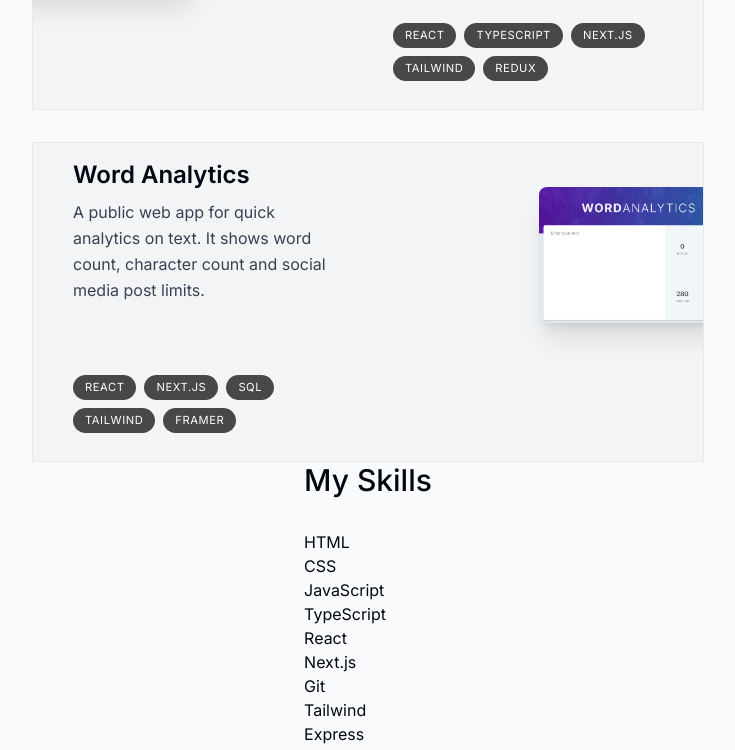
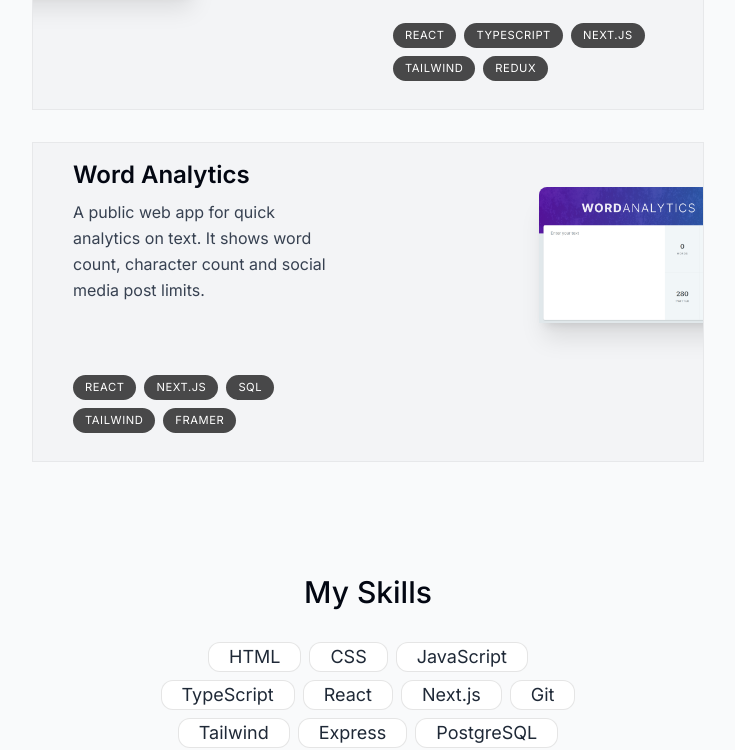
Before and after one commit to istiakmahmud0/my-portfolio, a Next.js app: page / in a window 1280 px wide. Shown: the part 2022-2772 px from the top of the page, without its empty margins (272-1007 px from the left). Built offline with nearby package versions, Linux system fonts and the light colour scheme.

Commit message:
feat: done the skill section

```diff
--- a/components/Projects.tsx
+++ b/components/Projects.tsx
@@ -19,7 +19,7 @@
   // }, [inView, setActiveSection, timeOfLastClick]);
   const { ref } = ueeSectionInView("Projects", 0.5);
   return (
-    <section id="projects" className="scroll-mt-28" ref={ref}>
+    <section id="projects" className="scroll-mt-28 mb-28" ref={ref}>
       <SectionHeading>My Projects</SectionHeading>
       <div>
         {projectsData.map((project, index) => (
--- a/components/skills.tsx
+++ b/components/skills.tsx
@@ -1,14 +1,46 @@
+"use client";
 import React from "react";
 import SectionHeading from "./SectionHeading";
 import { skillsData } from "@/lib/data";
+import { ueeSectionInView } from "@/lib/hooks";
+import { motion } from "framer-motion";
+import { once } from "events";
 
 const Skills = () => {
+  const { ref } = ueeSectionInView("Skills", 0.75);
+  const fadeInAnimationVariants = {
+    initial: {
+      opacity: 0,
+      y: 100,
+    },
+    animate: (index: number) => ({
+      opacity: 1,
+      y: 0,
+      transition: {
+        delay: 0.05 * index,
+      },
+    }),
+  };
   return (
-    <section id="skills">
+    <section
+      id="skills"
+      className="mb-28 max-w-[28rem] scroll-mt-[-48rem]"
+      ref={ref}
+    >
       <SectionHeading>My Skills</SectionHeading>
-      <ul>
-        {skillsData.map((skill) => (
-          <li>{skill}</li>
+      <ul className="flex justify-center gap-2 text-lg text-gray-800 flex-wrap">
+        {skillsData.map((skill, index) => (
+          <motion.li
+            className="bg-white border border-black/[0.1] rounded-xl px-5"
+            variants={fadeInAnimationVariants}
+            key={index}
+            initial="initial"
+            whileInView="animate"
+            viewport={{ once: true }}
+            custom={index}
+          >
+            {skill}
+          </motion.li>
         ))}
       </ul>
     </section>
```
